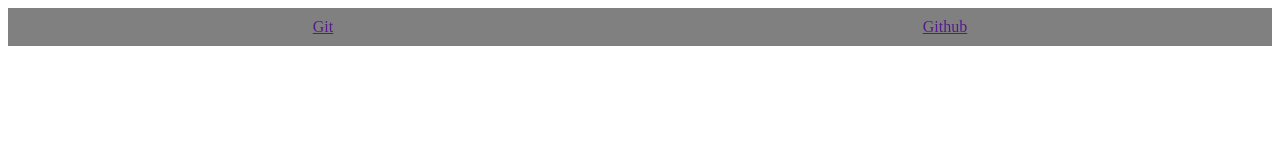
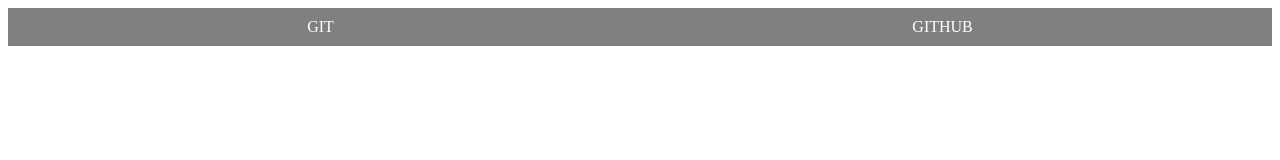
Before and after one commit to harounaKane/nextFormation, a plain HTML site: page index.html in a window 1280 px wide. Drawn offline with Linux system fonts and the light colour scheme.

Commit message:
style des A sur branch next

```diff
--- a/css/style.css
+++ b/css/style.css
@@ -7,3 +7,9 @@ nav{
   display: flex;
   justify-content: space-around;
 }
+
+nav a{
+  text-transform: uppercase;
+  color: #fff;
+  text-decoration: none;
+}
```
